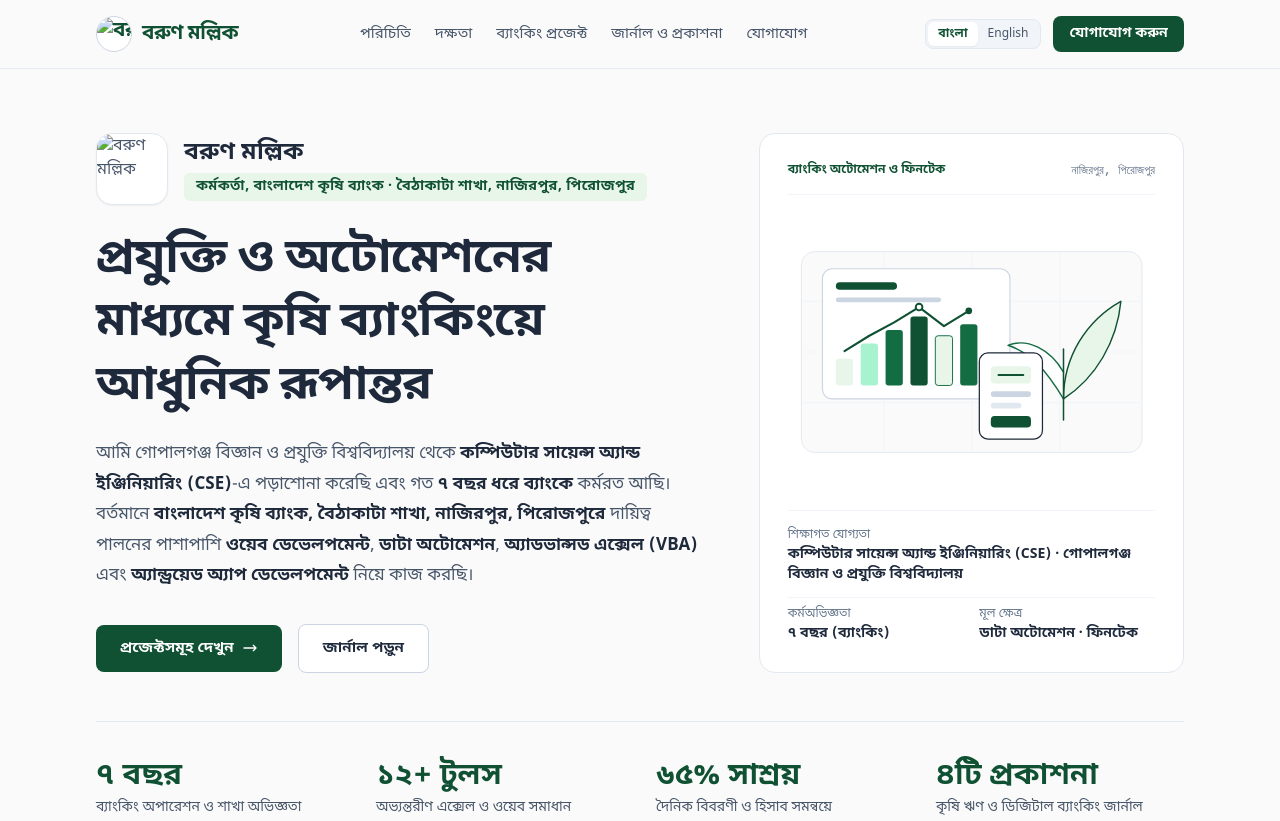
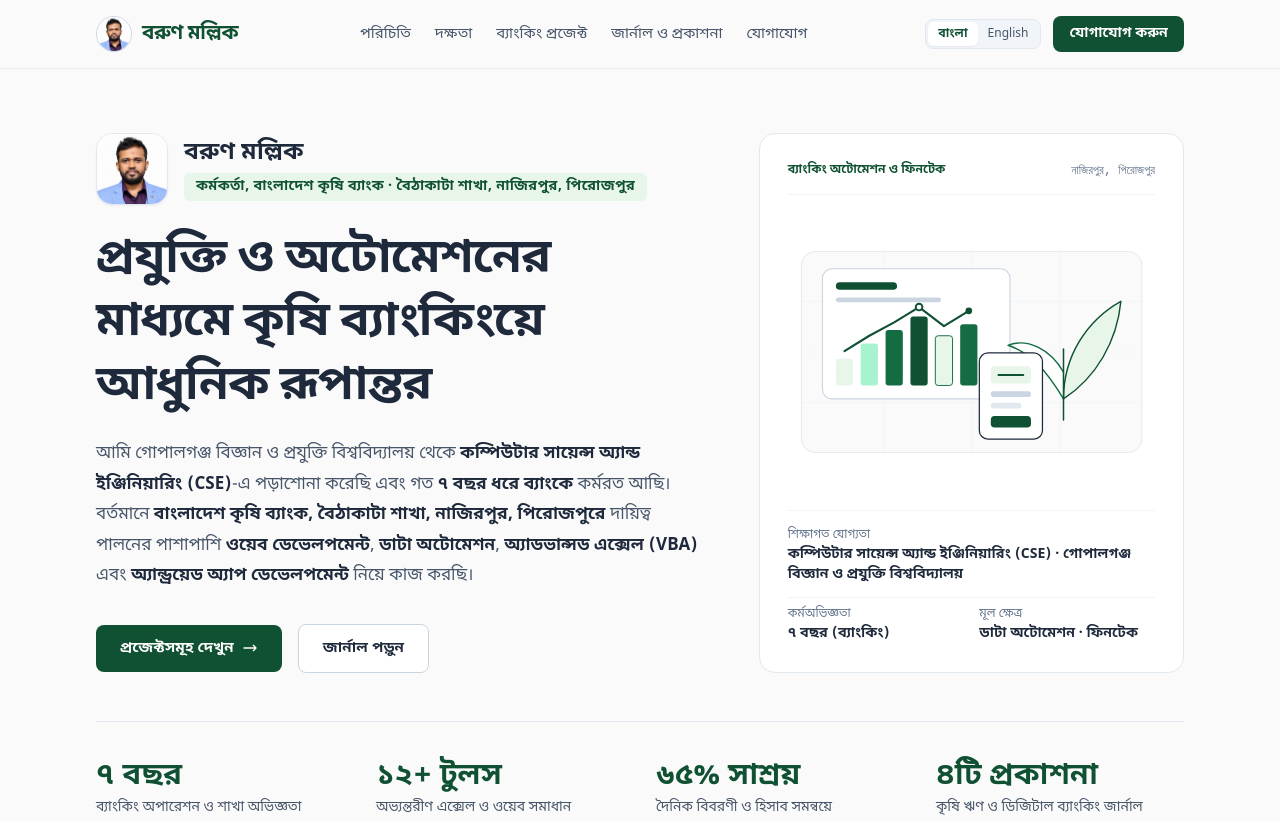
Before and after one commit to barunbkb/barun_portfolio, a plain HTML site: page index.html in a window 1280 px wide. Shown: the top 821 px of the page. Drawn offline with nearby package versions, Linux system fonts and the light colour scheme; a web font is replaced by a local one.

Commit message:
Update index.html

```diff
--- a/index.html
+++ b/index.html
@@ -195,7 +195,7 @@
           class="inline-flex items-center gap-2.5 text-lg sm:text-xl font-bold tracking-tight text-[#0F5132] whitespace-nowrap shrink-0 focus-visible:outline-none focus-visible:ring-2 focus-visible:ring-[#0F5132] focus-visible:ring-offset-2 rounded-lg pr-1"
         >
           <img
-            src="./assets/aistudio/file_00000000827081faa03d578bd9211779_7f8aaf3d.png"
+            src="./media_1795247193242_d7736e0c.jpg"
             alt="বরুণ মল্লিক"
             referrerPolicy="no-referrer"
             class="w-9 h-9 rounded-full object-cover object-top border border-slate-300 bg-white shrink-0"
@@ -373,7 +373,7 @@
               <!-- Author Identity Lockup (Photo Beside Name) -->
               <div class="flex items-center gap-4 mb-6">
                 <img
-                  src="./assets/aistudio/file_00000000827081faa03d578bd9211779_7f8aaf3d.png"
+                  src="./media_1795247193242_d7736e0c.jpg"
                   alt="বরুণ মল্লিক"
                   referrerPolicy="no-referrer"
                   class="w-16 h-16 sm:w-[72px] sm:h-[72px] rounded-2xl object-cover object-top border border-slate-200 bg-white shadow-sm shrink-0"
@@ -959,7 +959,7 @@
             <h3 id="journal-modal-title" class="text-2xl sm:text-[1.75rem] font-bold text-[#1E293B] leading-[1.4]"></h3>
             <div class="mt-4 flex items-center gap-3">
               <img
-                src="./assets/aistudio/file_00000000827081faa03d578bd9211779_7f8aaf3d.png"
+                src="./media_1795247193242_d7736e0c.jpg"
                 alt="বরুণ মল্লিক"
                 referrerPolicy="no-referrer"
                 class="w-10 h-10 rounded-full object-cover object-top border border-slate-200"
```
